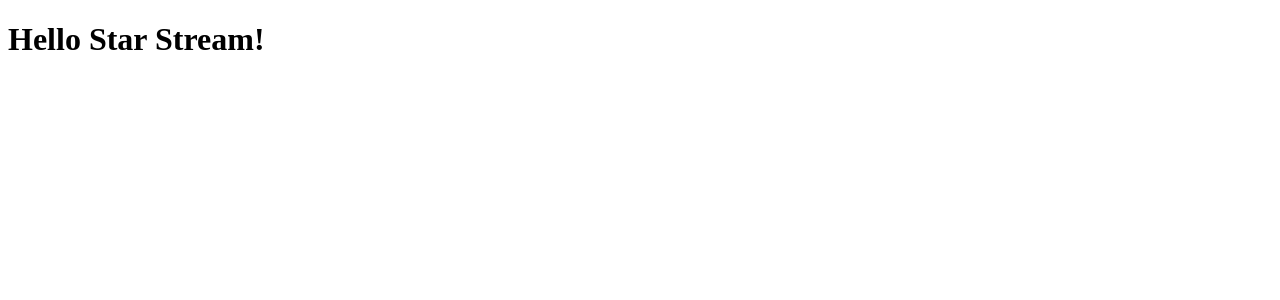
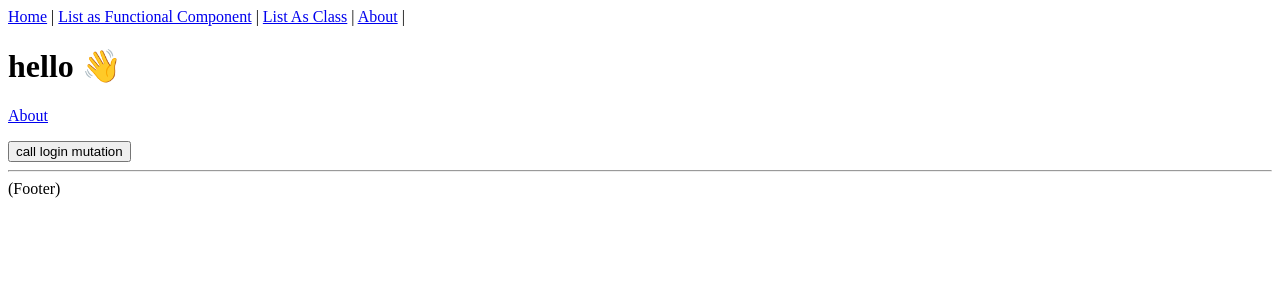
Before and after one commit to hippo97/StarStream, a Next.js app in the folder front/: page / in a window 1280 px wide. Shown: the top 300 px of the page. Built offline with nearby package versions, Linux system fonts and the light colour scheme.

Commit message:
Setting Apollo
Apollo 세팅중

```diff
--- /dev/null
+++ b/front/Components/Layout.tsx
@@ -0,0 +1,50 @@
+import * as React from 'react';
+import Link from 'next/link';
+import Head from 'next/head';
+
+type Props = {
+  title?: string;
+};
+
+const Layout: React.FunctionComponent<Props> = ({
+  children,
+  title = 'This is the default title',
+}) => (
+  <div>
+    <Head>
+      <title>{title}</title>
+      <meta charSet="utf-8" />
+      <meta
+        name="viewport"
+        content="initial-scale=1.0, width=device-width"
+      />
+    </Head>
+    <header>
+      <nav>
+        <Link href="/">
+          <a>Home</a>
+        </Link>{' '}
+        |{' '}
+        <Link href="/list-fc">
+          <a>List as Functional Component</a>
+        </Link>{' '}
+        |{' '}
+        <Link href="/list-class">
+          <a>List As Class</a>
+        </Link>{' '}
+        |{' '}
+        <Link href="/about">
+          <a>About</a>
+        </Link>{' '}
+        |{' '}
+      </nav>
+    </header>
+    {children}
+    <footer>
+      <hr />
+      <span>(Footer)</span>
+    </footer>
+  </div>
+);
+
+export default Layout;
--- a/front/package.json
+++ b/front/package.json
@@ -12,6 +12,8 @@
     "apollo-boost": "^0.4.9",
     "apollo-link-context": "^1.0.20",
     "apollo-link-http": "^1.5.17",
+    "cookie": "^0.4.1",
+    "graphql": "^15.6.1",
     "isomorphic-unfetch": "^3.1.0",
     "next": "11.1.2",
     "react": "17.0.2",
@@ -20,6 +22,7 @@
   },
   "devDependencies": {
     "@types/cookie": "^0.4.1",
+    "@types/graphql": "^14.5.0",
     "@types/react": "17.0.27",
     "eslint": "7.32.0",
     "eslint-config-next": "11.1.2",
--- a/front/pages/index.tsx
+++ b/front/pages/index.tsx
@@ -1,11 +1,47 @@
-import type { NextPage } from 'next';
+import { gql } from 'apollo-boost';
+import Link from 'next/link';
+import * as React from 'react';
+import { Mutation } from 'react-apollo';
+import Layout from '../Components/Layout';
 
-const Home: NextPage = () => {
+const IndexPage: React.FunctionComponent = () => {
   return (
-    <div>
-      <h1>Hello Star Stream!</h1>
-    </div>
+    <Layout title="Home | StarStream">
+      <h1>hello 👋</h1>
+      <p>
+        <Link href="/about">
+          <a>About</a>
+        </Link>
+      </p>
+      <Mutation
+        mutation={gql`
+          mutation {
+            login(
+              email: "test@test.com"
+              password: "qqq"
+            ) {
+              id
+              firstName
+              lastName
+              email
+              name
+            }
+          }
+        `}
+      >
+        {(mutate) => (
+          <button
+            onClick={async () => {
+              const response = await mutate();
+              console.log(response);
+            }}
+          >
+            call login mutation
+          </button>
+        )}
+      </Mutation>
+    </Layout>
   );
 };
 
-export default Home;
+export default IndexPage;
```
Also changed, not shown: 1 other file (tests, documents, lock files or other folders).
